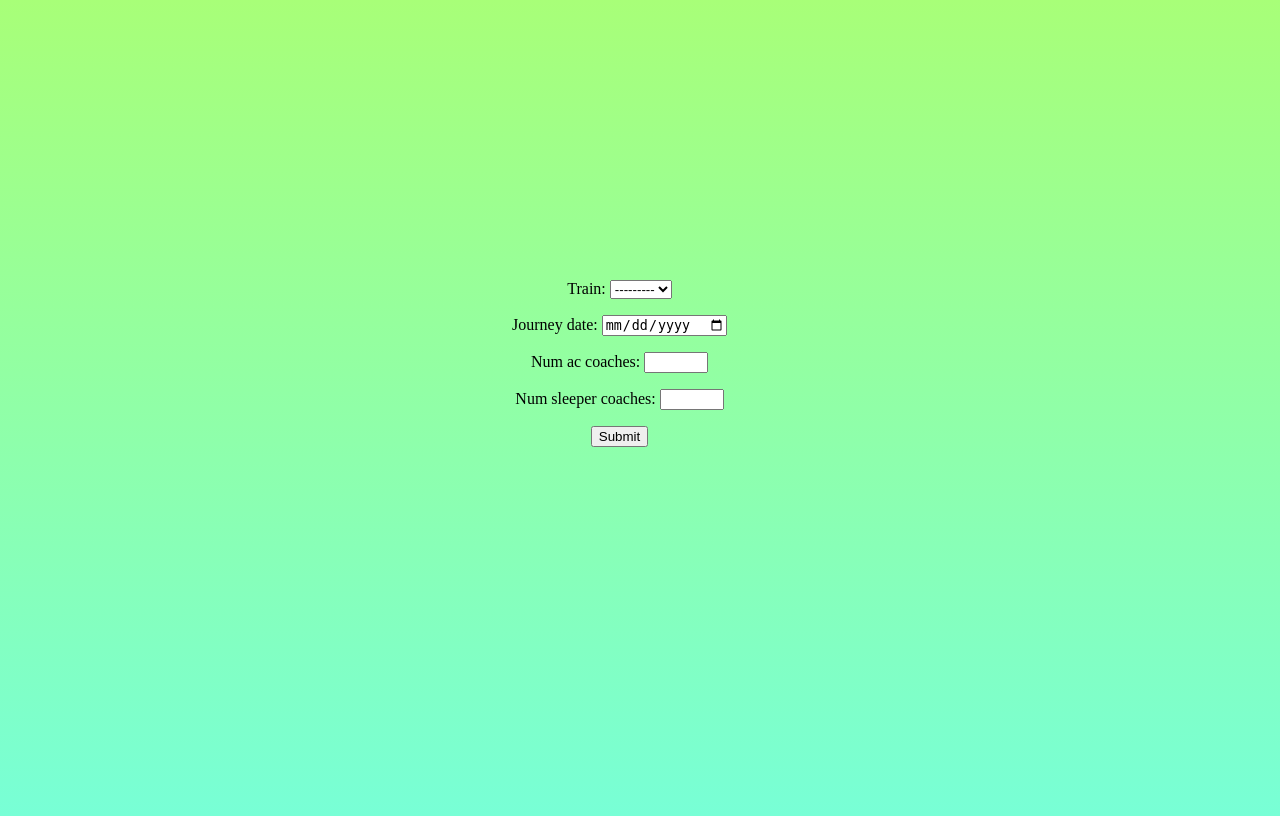
After one commit to shobhit907/reserway, a Django app: page /admin_release_train/ in a window 1280 px wide. The commit adds this page. Run offline with Django 3.2, Linux system fonts and the light colour scheme; data that the repository does not hold is empty.

Commit message:
Admin Release Train Added

```diff
--- a/reserway/bookings/forms.py
+++ b/reserway/bookings/forms.py
@@ -1,16 +1,23 @@
 from django import forms
-from .models import Station
+from .models import Station, Train
 
-class TrainDetailsForm(forms.Form):
-    trainName = forms.CharField(label='Train Name:', max_length=100, required=True)
-    source = forms.CharField(label='Source:', max_length=100, required=True)
-    destination = forms.CharField(label='Destination:', max_length=100, required=True)
+# class TrainDetailsForm(forms.Form):
+#     trainName = forms.CharField(label='Train Name:', max_length=100, required=True)
+#     source = forms.CharField(label='Source:', max_length=100, required=True)
+#     destination = forms.CharField(label='Destination:', max_length=100, required=True)
 
-class TrainScheduleForm(forms.Form):
-    train_name = forms.CharField(label='Train Name:', max_length=100, required=True)
-    journey_date=forms.DateTimeField()
+class AdminReleaseTrainForm(forms.Form):
+    all_trains=Train.objects.all()
+    train = forms.ModelChoiceField(queryset=all_trains,blank=False,required=True)
+    journey_date=forms.DateField(widget=forms.widgets.DateTimeInput(attrs={"type":"date"}))
     num_ac_coaches = forms.IntegerField(max_value=100, min_value=0,required=True)
     num_sleeper_coaches = forms.IntegerField(max_value=100, min_value=0,required=True)
+
+# class TrainScheduleForm(forms.Form):
+#     train_name = forms.CharField(label='Train Name:', max_length=100, required=True)
+#     journey_date=forms.DateTimeField()
+#     num_ac_coaches = forms.IntegerField(max_value=100, min_value=0,required=True)
+#     num_sleeper_coaches = forms.IntegerField(max_value=100, min_value=0,required=True)
 
 class PassengerDetailsForm(forms.Form):
     seat_type= forms.ChoiceField(label="Seat type:", choices=[("AC", "AC"), ("Sleeper", "Sleeper")])
--- a/reserway/bookings/urls.py
+++ b/reserway/bookings/urls.py
@@ -6,5 +6,6 @@ app_name='bookings'
 urlpatterns = [
     path('',views.home,name='home'),
     path('book/<int:journey_id>/',views.PassengerDetailsFormPage,name='passenger_details_form'),
+    path('admin_release_train/', views.AdminReleaseTrain, name='admin_release_train'),
     path('view_ticket/<int:ticket_id>/',views.viewTicket,name='view_ticket'),
 ]
--- a/reserway/bookings/views.py
+++ b/reserway/bookings/views.py
@@ -5,7 +5,7 @@ import datetime,time
 from django.http import JsonResponse
 from .models import TrainSchedule,BookingStatus
 from django.shortcuts import render
-from .forms import PassengerDetailsForm,TrainScheduleForm
+from .forms import PassengerDetailsForm, AdminReleaseTrainForm
 from .models import *
 import datetime
 
@@ -158,3 +158,23 @@ def viewTicket(request,ticket_id):
         context['permission']=True
         context['ticket']=ticket
     return render(request,'bookings/ticket.html',context)
+
+def AdminReleaseTrain(request):
+    if request.method == 'POST':
+        form = AdminReleaseTrainForm(request.POST)
+        if form.is_valid():
+            p = TrainSchedule.objects.create(
+                train = form.cleaned_data['train'],
+                journey_date = form.cleaned_data['journey_date'],
+                num_ac_coaches = form.cleaned_data['num_ac_coaches'],
+                num_sleeper_coaches = form.cleaned_data['num_sleeper_coaches'],
+            )
+            p2 = BookingStatus.objects.create(
+                journey=p,
+                noOfACSeatsRemaining=p.num_ac_coaches * 18,
+                noOfSleeperSeatsRemaining=p.num_sleeper_coaches * 24,
+            )
+            return HttpResponseRedirect('/')
+    else:
+        form = AdminReleaseTrainForm()
+    return render(request, 'bookings/admin_release_train.html', {'form': form})
--- /dev/null
+++ b/reserway/templates/bookings/admin_release_train.html
@@ -0,0 +1,19 @@
+<head>
+    <style>
+        body {background-image: linear-gradient(#a8ff78, #78ffd6); background-repeat: no-repeat; height: 100%;}
+        h1 {text-align: center;}
+        p {text-align: center;}
+        div {text-align: center;  margin: 0; position: absolute; top: 33%; left: 40%;}
+    </style>
+</head>
+<div>
+    <form action="/admin_release_train/" method="POST">
+        {% csrf_token %}
+        {{form.as_p}}
+        <!-- <label for = "form.train_name.id_for_label">Train Name:</label>
+        {{form.train_name}}<br>
+        <label for = "form.journey_date.id_for_label">Journey Date:</label>
+        {{form.journey_date}}<br> -->
+        <input type="submit" value="Submit">
+    </form>
+</div>
--- a/reserway/templates/bookings/home.html
+++ b/reserway/templates/bookings/home.html
@@ -4,6 +4,7 @@
         h1 {text-align: center;}
         p {text-align: center;}
         div {text-align: center;  margin: 0; position: absolute; left: 42%;}
+        .c2 {text-align: center;  margin: 0; position: absolute; top: 30%; left: 23%;}
     </style>
 </head>
 {%if user.is_authenticated%}
@@ -17,18 +18,19 @@
 {%endif%}
 
 <div>
-
     <form action="" method="POST">
         {% csrf_token %}
         {{form.as_p}}
         <input type="submit" value="Submit">
     </form>
 </div>
-<p></p>
+<div class = "c2">
     {% for journey_id,train_id,train_name,rem_ac_seats,rem_sleeper_seats,journey_date,source_station,dest_station in trains %}
     Journey id : {{journey_id}} &emsp; Train name : {{train_name}} &emsp; AC Seats : {{rem_ac_seats}} &emsp; Sleeper Seats : {{rem_sleeper_seats}} &emsp; {{journey_date}} &emsp; {{source_station}} &emsp; {{dest_station}}
     <form action="{% url 'bookings:passenger_details_form' journey_id=journey_id %}" method="POST">
         {% csrf_token %}
+        <br>
         <input type="submit" value="Book">
     </form>
     {% endfor %}
+</div>
```
Also changed, not shown: reserway/templates/bookings/passenger_details_form.html (+12 -0 lines), reserway/templates/bookings/ticket.html (+10 -0 lines), reserway/bookings/migrations/0001_initial.py. Lines whose indentation alone changed are shown as unchanged.
